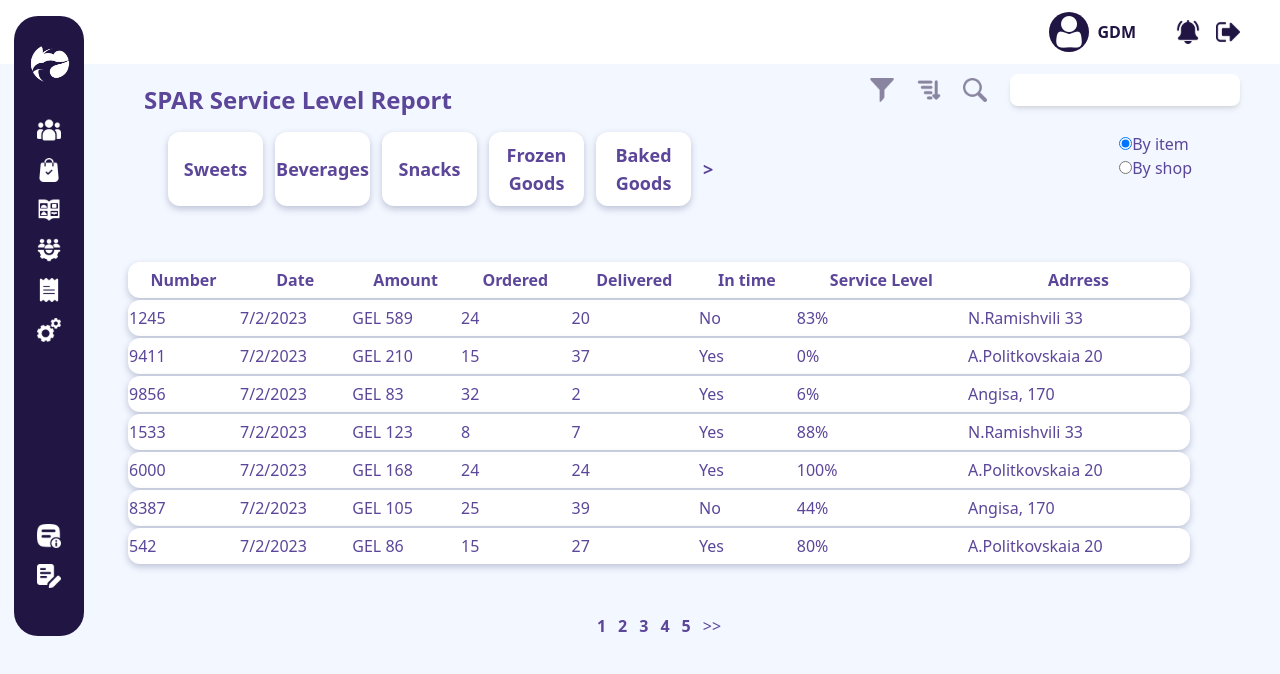
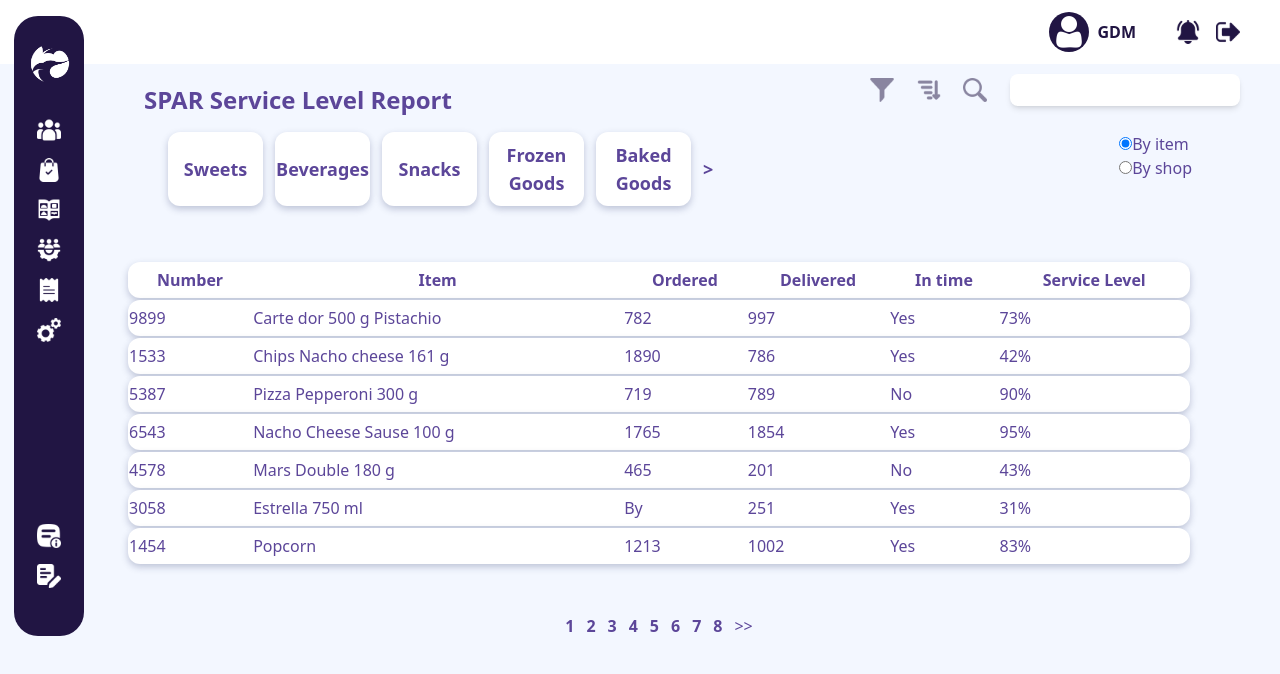
Before and after one commit to Alsandre/service-level, a React (Vite) app: page / in a window 1280 px wide. Shown: the top 674 px of the page. Built offline with nearby package versions, Linux system fonts and the light colour scheme.

Commit message:
fix: wire filter for category and address

```diff
--- a/src/components/Table.tsx
+++ b/src/components/Table.tsx
@@ -1,4 +1,5 @@
 //@ts-nocheck
+import { useEffect } from "react";
 import { v4 as keyGen } from "uuid";
 
 export function Table({
@@ -14,7 +15,13 @@
   canPreviousPage,
   canNextPage,
   isSortEnabled,
+  toggleHideColumn,
+  reportType
 }: any): JSX.Element {
+  useEffect(() => {
+      toggleHideColumn("productCategory", true);
+      toggleHideColumn("address", true);
+  }, [reportType, toggleHideColumn]);
   return (
     <div>
       <table
--- a/src/constants.ts
+++ b/src/constants.ts
@@ -1,4 +1,3 @@
-
 export type TShopData = {
   address: string;
   amount: string;
@@ -38,7 +37,16 @@
   { Header: "Delivered", accessor: "delivered" },
   { Header: "In time", accessor: "inTime" },
   { Header: "Service Level", accessor: "serviceLevel" },
-  { Header: "Adrress", accessor: "address" },
+  { Header: "Adrress", accessor: "address", id: "address" },
 ];
 
-export const sliderContent = ['Sweets', 'Beverages', 'Snacks', 'Frozen Goods', 'Baked Goods', 'Cigarettes', 'Ready Meals', 'Dairy'];
+export const sliderContent = [
+  "Sweets",
+  "Beverages",
+  "Snacks",
+  "Frozen Goods",
+  "Baked Goods",
+  "Cigarettes",
+  "Ready Meals",
+  "Dairy",
+];
--- a/src/screens/index.tsx
+++ b/src/screens/index.tsx
@@ -14,14 +14,14 @@
 } from "react-table";
 
 export default function Dashboard(): JSX.Element {
-  const [reportType, setReportType] = useState("shop");
+  const [reportType, setReportType] = useState("item");
   const [isSortEnabled, setIsSortEnabled] = useState(false);
   let columns = reportType === "item" ? itemTableColumns : shopTableColumns;
   let data = reportType === "item" ? itemsData : shopsData;
 
   const reactTableProps = useTable(
     //@ts-ignore
-    { columns, data, defaultColumn, initialState: { pageSize: 7 } },
+    { columns, data, defaultColumn, initialState: {columnVisibility: { productCategory: false }, pageSize: 7 } },
     useFilters,
     useGlobalFilter,
     useSortBy,
@@ -51,7 +51,7 @@
         />
 
         <section className={"pr-[90px]"}>
-          <Table {...reactTableProps} isSortEnabled={isSortEnabled}/>
+          <Table {...reactTableProps} isSortEnabled={isSortEnabled} reportType={reportType}/>
         </section>
       </main>
     </>
```
